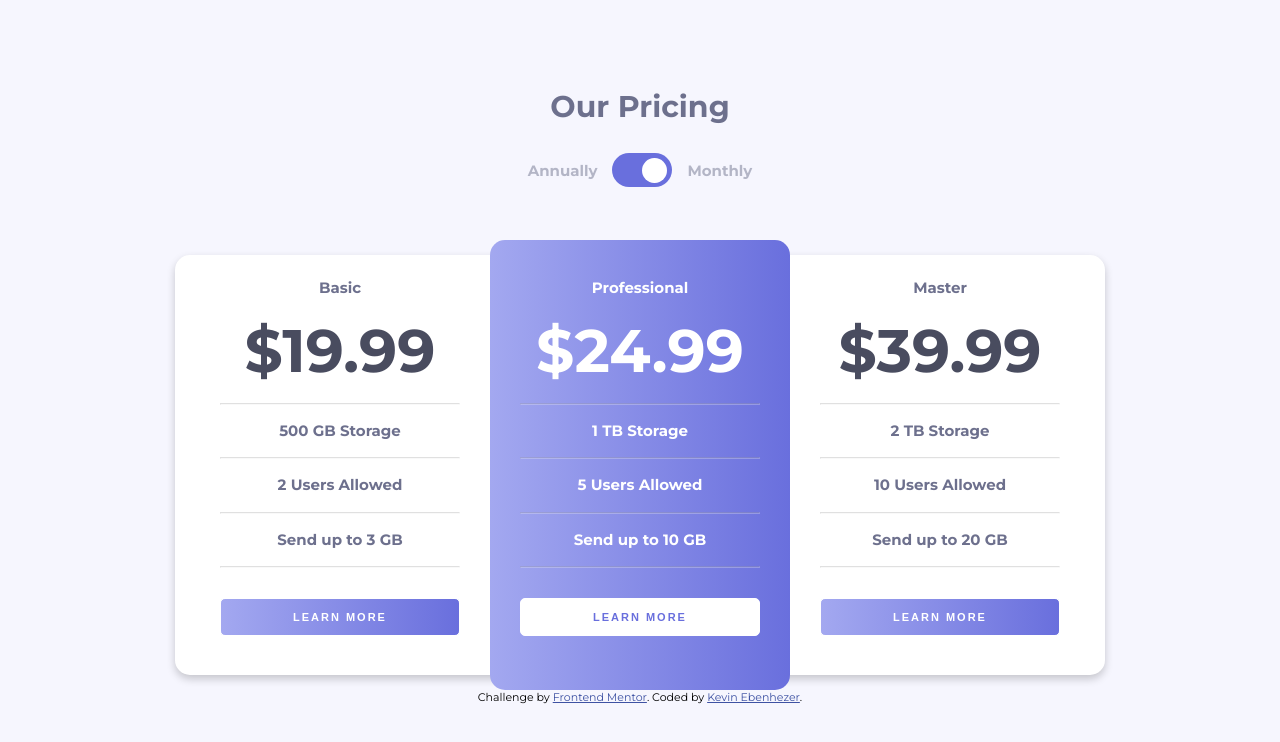
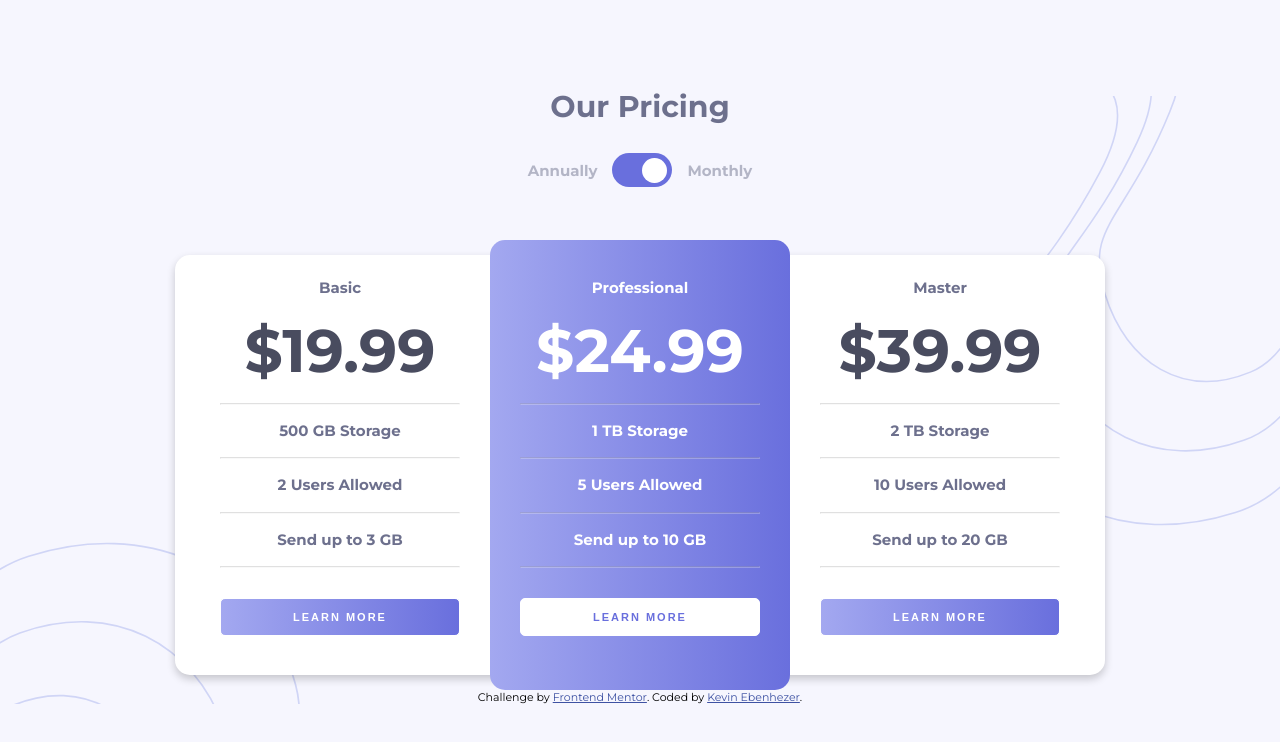
Before and after one commit to kevinebenhezer/FrontEnd-Mentor-Pricing-Component, a plain HTML site: page index.html in a window 1280 px wide. Drawn offline with Linux system fonts and the light colour scheme.

Commit message:
Update index.css

```diff
--- a/index.css
+++ b/index.css
@@ -35,7 +35,7 @@ body {
 }
 
 .top-bg-image {
-	background-image: url(./images/bg-top.svg);
+	background-image: url(bg-top.svg);
 	background-repeat: no-repeat;
 	background-size: 300px;
 	background-position: right 0 top 0;
@@ -315,7 +315,7 @@ hr {
 }
 
 .bottom-bg-image {
-	background-image: url(./images/bg-bottom.svg);
+	background-image: url(bg-bottom.svg);
 	background-repeat: no-repeat;
 	background-size: 300px;
 	background-position: left 0 bottom 0;
```
